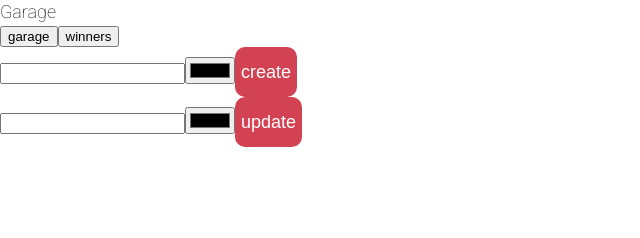
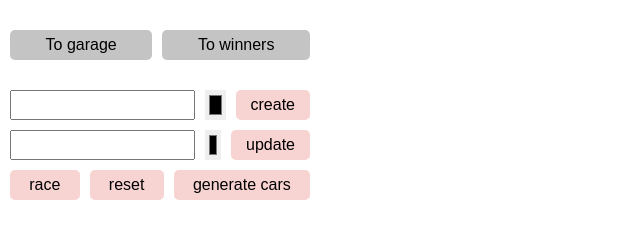
Before and after one commit to Kianeay/async-race, a website built with webpack: page index.html in a window 1280 px wide. Shown: the whole page, without its empty margins (0-640 px from the left). Built offline with nearby package versions, Linux system fonts and the light colour scheme; a web font is replaced by a local one.

Commit message:
feat: add form buttons

```diff
--- a/index.html
+++ b/index.html
@@ -4,11 +4,13 @@
     <meta charset="UTF-8" />
     <meta http-equiv="X-UA-Compatible" content="IE=edge" />
     <meta name="viewport" content="width=device-width, initial-scale=1.0" />
+    <link rel="preconnect" href="https://fonts.googleapis.com" />
+    <link rel="preconnect" href="https://fonts.gstatic.com" crossorigin />
     <link
-    href="https://fonts.googleapis.com/css2?family=Roboto:wght@100;400;700&display=swap"
-    rel="stylesheet"
-  />
-    <link rel="stylesheet" href="./src/scss/style.css">
+      href="https://fonts.googleapis.com/css2?family=Neucha&family=Roboto:wght@100;300;400;500&display=swap"
+      rel="stylesheet"
+    />
+    <link rel="stylesheet" href="./src/scss/style.css" />
     <title>App</title>
   </head>
   <body>
--- a/src/components/ColorSelect.ts
+++ b/src/components/ColorSelect.ts
@@ -1,8 +1,11 @@
-interface IColorSelect {onChange: (value: string) => void;}
+interface IColorSelect {
+  onChange: (value: string) => void;
+}
 
 const ColorSelect = ({ onChange }: IColorSelect) => {
   const component = document.createElement('input');
   component.type = 'color';
+  component.className = 'form__color';
   component.addEventListener('input', (e: Event) => {
     onChange((e.target as HTMLInputElement).value);
   });
--- a/src/modules/Form.ts
+++ b/src/modules/Form.ts
@@ -9,10 +9,13 @@ const Form = () => {
   const test2 = () => console.log('btn');
 
   const createCarWrap = document.createElement('div');
-  createCarWrap.className = 'form__create-wrapper';
+  createCarWrap.className = 'form__wrapper';
 
   const updateCarWrap = document.createElement('div');
-  updateCarWrap.className = 'form__update-wrapper';
+  updateCarWrap.className = 'form__wrapper';
+
+  const btnCarWrap = document.createElement('div');
+  btnCarWrap.className = 'form__wrapper';
 
   createCarWrap.append(
     Input({ onChange: test }),
@@ -24,8 +27,13 @@ const Form = () => {
     ColorSelect({ onChange: test }),
     Button({ onClick: test2, title: 'update' }),
   );
+  btnCarWrap.append(
+    Button({ onClick: test2, title: 'race' }),
+    Button({ onClick: test2, title: 'reset' }),
+    Button({ onClick: test2, title: 'generate cars' }),
+  );
 
-  component.append(createCarWrap, updateCarWrap);
+  component.append(createCarWrap, updateCarWrap, btnCarWrap);
 
   return component;
 };
--- a/src/modules/Navbar.ts
+++ b/src/modules/Navbar.ts
@@ -3,11 +3,13 @@ import navigate from '../Router/Router';
 const links = ['garage', 'winners'];
 
 const Navbar = () => {
-  const component = document.createElement('div');
+  const component = document.createElement('nav');
+  component.className = 'nav';
 
   const navLinks = links.map((el) => {
     const link = document.createElement('button');
-    link.textContent = el;
+    link.textContent = `To ${el}`;
+    link.className = 'button nav__btn';
     link.addEventListener('click', () => {
       navigate(el);
     });
--- a/src/pages/Garage.ts
+++ b/src/pages/Garage.ts
@@ -6,7 +6,7 @@ const Garage = () => {
   changePageTitle('Garage');
 
   const component = document.createElement('div');
-  component.textContent = 'Garage';
+  component.className = 'garage';
   component.append(Navbar(), Form());
   return component;
 };
--- /dev/null
+++ b/src/scss/_form.scss
@@ -0,0 +1,17 @@
+.form {
+  &__color {
+    width: 30px;
+    height: 30px;
+    outline: none;
+    border: none;
+  }
+  &__wrapper {
+    display: flex;
+    margin: 10px;
+    gap: 10px;
+    max-width: 300px;
+  }
+  & .button {
+    flex-grow: 1;
+  }
+}
--- a/src/scss/_global.scss
+++ b/src/scss/_global.scss
@@ -12,7 +12,7 @@ html {
 body {
   margin: 0;
   padding: 0;
-    font-family: "Roboto", sans-serif;
+  font-family: 'Roboto', sans-serif;
   font-size: $font-med;
   font-weight: 300;
   line-height: 1.3;
@@ -28,25 +28,6 @@ html {
   padding: 0;
 }
 
-  .flex {
-    display: flex;
-
-    &-jc-sb {
-      justify-content: space-between;
-    }
-
-    &-jc-c {
-      justify-content: center;
-    }
-
-    &-ai-c {
-      align-items: center;
-    }
-    &-column {
-      flex-direction: column;
-    }
-  }
-
 .wrapper {
   max-width: 75rem;
   margin: 0 auto;
@@ -55,22 +36,23 @@ html {
 
 .button {
   background-color: $main;
-    color: white;
   outline: none;
   border: none;
-    border-radius: 10px;
-    font-size: $font-med;
-    height: 50px;
+  border-radius: 5px;
+  font-size: $font-sm;
+  height: 30px;
   cursor: pointer;
   z-index: 5;
   transition: all 1s;
+  padding: 0 15px;
+  font-weight: 100;
 
   &:hover {
     background-color: $submain;
   }
 }
 .button.active {
-    background-color: $orange;
+  background-color: $grey;
 }
 .hide {
   visibility: hidden;
--- /dev/null
+++ b/src/scss/_navigation.scss
@@ -0,0 +1,14 @@
+.nav {
+  max-width: 300px;
+  display: flex;
+  margin: 30px 10px;
+  &__btn {
+    flex-grow: 1;
+    gap: 10px;
+    background-color: $grey;
+
+    &:first-child {
+      margin-right: 10px;
+    }
+  }
+}
--- a/src/scss/_variables.scss
+++ b/src/scss/_variables.scss
@@ -1,6 +1,6 @@
-$main: #d34252;
-$submain: rgb(211, 9, 32);
-$orange: #dd7c48;
+$main: #f7d3d2;
+$submain: #fd9ca5;
+$grey: #c4c4c4;
 
 $font-sm: 1rem; //16px
 $font-med: 1.125rem; //18px
--- a/src/scss/style.scss
+++ b/src/scss/style.scss
@@ -1,2 +1,4 @@
 @import "variables";
 @import "global";
+@import "form";
+@import "navigation";
```
Also changed, not shown: src/modules/CarsList.ts (added), src/scss/style.css, 1 other file. Lines whose indentation alone changed are shown as unchanged.
